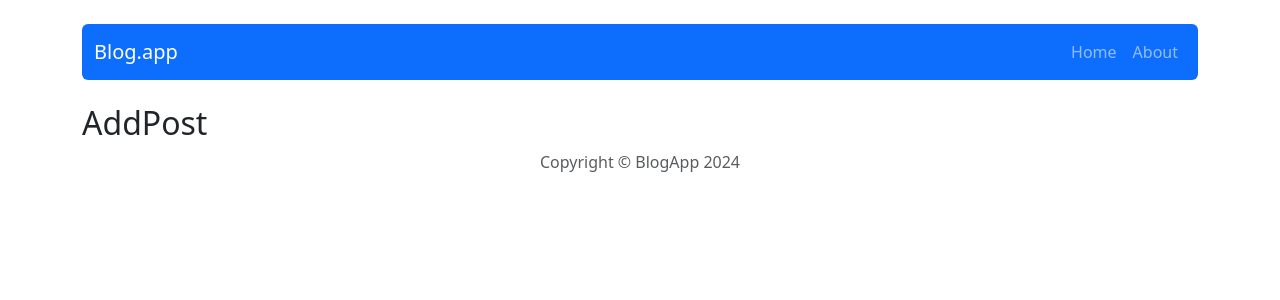
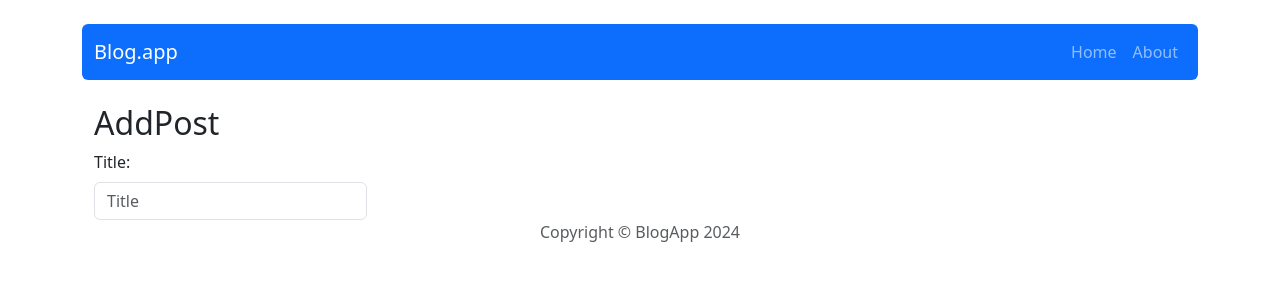
Before and after one commit to grzanek-monika/Blog-app, a React (Create React App) app: page /post/add in a window 1280 px wide. Shown: the top 300 px of the page. Built offline with nearby package versions, Linux system fonts and the light colour scheme.

Commit message:
Add case 'ADD_POST' and addPost in action creators, add AddPostForm component with form

```diff
--- a/package.json
+++ b/package.json
@@ -16,6 +16,7 @@
     "react-scripts": "5.0.1",
     "redux": "^5.0.1",
     "sass": "^1.77.4",
+    "shortid": "^2.2.16",
     "web-vitals": "^2.1.4"
   },
   "scripts": {
--- /dev/null
+++ b/src/components/features/AddPostForm/AddPostForm.js
@@ -0,0 +1,14 @@
+import { Form } from "react-bootstrap";
+
+const AddPostForm = () => {
+    return(
+        <Form>
+            <Form.Group>
+                <Form.Label>Title:</Form.Label>
+                <Form.Control type="text" placeholder="Title" style={{width: '25%'}}/>
+            </Form.Group>
+        </Form>
+    )
+}
+
+export default AddPostForm;
--- a/src/components/pages/AddPost/AddPost.js
+++ b/src/components/pages/AddPost/AddPost.js
@@ -1,6 +1,12 @@
+import AddPostForm from "../../features/AddPostForm/AddPostForm";
+import { Container } from "react-bootstrap";
+
 const AddPost = () => {
     return(
-        <h2>AddPost</h2>
+        <Container>
+            <h2>AddPost</h2>
+            <AddPostForm />
+        </Container>
     )
 }
 
--- a/src/components/pages/Home/Home.js
+++ b/src/components/pages/Home/Home.js
@@ -1,9 +1,16 @@
+import { Button } from "react-bootstrap";
 import Posts from "../../features/Posts/Posts.js";
+import { NavLink } from "react-router-dom";
 
 const Home = () => {
     return(
         <>
-            <h2>All Posts:</h2>
+            <div className="d-flex justify-content-between " >
+                <h2>All Posts:</h2>
+                <Button as={NavLink} to={'/post/add'} variant="outline-primary" size='sm' style={{height: '35px'}}>
+                    Add  Post
+                </Button>
+            </div>
             <Posts />
         </>
 
--- a/src/redux/postsReducer.js
+++ b/src/redux/postsReducer.js
@@ -1,3 +1,5 @@
+import shortid from "shortid";
+
 //selectors
 export const getAllPosts = (state => state.posts);
 export const getPostById = ({posts}, postId) => posts.find(post => post.id === postId);
@@ -5,17 +7,21 @@ export const getPostById = ({posts}, postId) => posts.find(post => post.id === p
 // actions
 const createActionName = actionName => `app/posts/${actionName}`;
 const REMOVE_POST = createActionName('REMOVE_POST');
+const ADD_POST = createActionName('ADD_POST');
 
 // action creators
 const postsReducer = (statePart = [], action) => {
   switch (action.type) {
     case 'REMOVE_POST':
-      return statePart.filter(post => post.id !== action.payload)
+      return statePart.filter(post => post.id !== action.payload);
+    case 'ADD_POST':
+      return [...statePart, {id: shortid(), ...action.payload }]
     default:
       return statePart;
   };
 };
 
-export const removePost = payload => ({ type: 'REMOVE_POST', payload});
+export const removePost = payload => ({ type: 'REMOVE_POST', payload });
+export const addPost = payload => ({ type: 'ADD_POST', payload });
 
 export default postsReducer;
```
Also changed, not shown: 1 other file (tests, documents, lock files or other folders).
